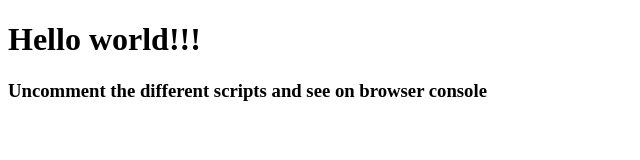
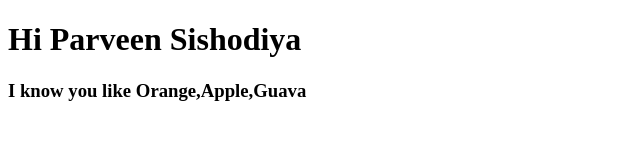
Before and after one commit to parveen-sishodiya-git/javascript-for-beignner, a plain HTML site: page index.html in a window 1280 px wide. Shown: the whole page, without its empty margins (0-640 px from the left). Drawn offline with Linux system fonts and the light colour scheme.

Commit message:
HTML back tick templates

```diff
--- a/index.html
+++ b/index.html
@@ -15,7 +15,10 @@
     <!-- <script src="js/consoleLogs.js"></script> -->
 
     <!-- JS Variables Script -->
-    <script src="js/variables.js"></script>
+    <!-- <script src="js/variables.js"></script> -->
+
+    <!-- HTML templates ES6 Script -->
+    <script src="js/htmlTemplates.js"></script>
 
 </body>
 
--- /dev/null
+++ b/js/htmlTemplates.js
@@ -0,0 +1,8 @@
+console.log("Hello i will present html templates");
+let fruit = ['Orange','Apple','Guava'];
+let name = 'Parveen Sishodiya';
+
+let htmlTemplate = `<h1>Hi ${name}</h1>
+                    <h3>I know you like ${fruit}</h3>`;
+
+document.body.innerHTML = htmlTemplate;
```
